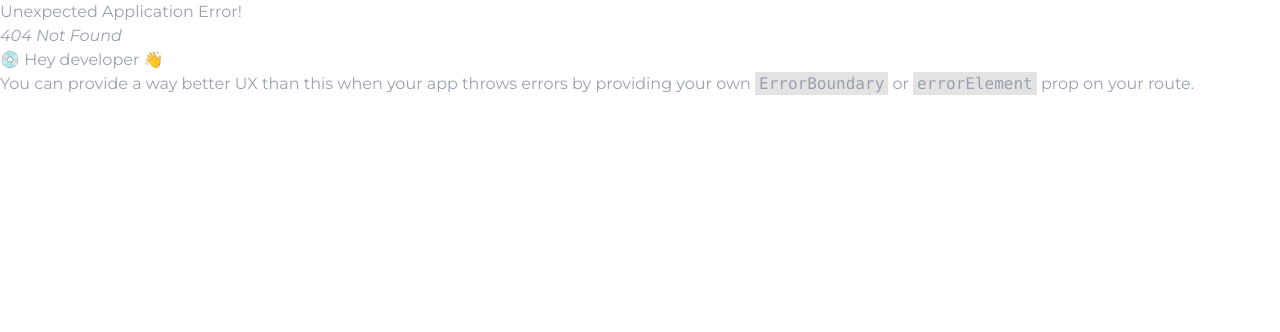
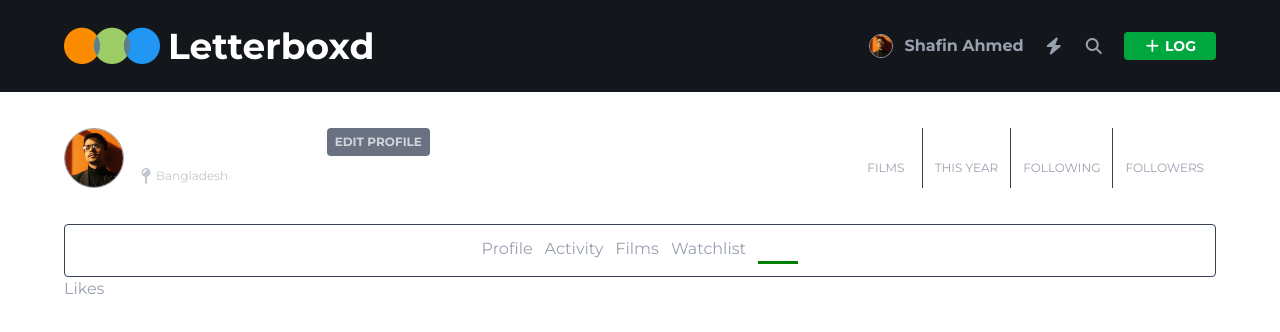
Before and after one commit to syedshafinahmed/Letterboxd, a React (Vite) app: page /likes in a window 1280 px wide. Before the commit this address had no page. Shown: the top 332 px of the page. Built offline with nearby package versions, Linux system fonts and the light colour scheme.

Commit message:
added components

```diff
--- /dev/null
+++ b/src/Components/Activity/Activity.jsx
@@ -0,0 +1,11 @@
+import React from 'react';
+
+const Activity = () => {
+    return (
+        <div className='max-w-6xl mx-auto'>
+            <p>Activity</p>
+        </div>
+    );
+};
+
+export default Activity;
--- a/src/Components/Banner/Banner.jsx
+++ b/src/Components/Banner/Banner.jsx
@@ -2,7 +2,7 @@ import React from 'react';
 import Me from '../../assets/orangme.jpg'
 const Banner = () => {
     return (
-        <div className='max-w-7xl mx-auto py-9 flex justify-between'>
+        <div className='max-w-6xl mx-auto py-9 flex justify-between'>
             <div className='flex gap-x-3'>
                 <img className='w-15 rounded-full border-1' src={Me} alt="" />
                 <div>
--- /dev/null
+++ b/src/Components/Bar/Bar.jsx
@@ -0,0 +1,18 @@
+import React from 'react';
+import { NavLink } from 'react-router';
+import '../Root/Root.css'
+const Bar = () => {
+    return (
+        <div className='border-1 border-gray-700 max-w-6xl rounded-sm mx-auto'>
+            <nav className='flex gap-x-3 py-3 justify-center'>
+                <NavLink to="profile">Profile</NavLink>
+                <NavLink to="activity">Activity</NavLink>
+                <NavLink to="films">Films</NavLink>
+                <NavLink to="watchlist">Watchlist</NavLink>
+                <NavLink to="likes">Likes</NavLink>
+            </nav>
+        </div>
+    );
+};
+
+export default Bar;
--- /dev/null
+++ b/src/Components/Films/Films.jsx
@@ -0,0 +1,11 @@
+import React from 'react';
+
+const Films = () => {
+    return (
+        <div className='max-w-6xl mx-auto'>
+            <p>Films</p>
+        </div>
+    );
+};
+
+export default Films;
--- a/src/Components/Header/Header.jsx
+++ b/src/Components/Header/Header.jsx
@@ -4,7 +4,7 @@ import Me from '../../assets/orangme.jpg'
 const Header = () => {
     return (
         <div className='bg-[#13171b]'>
-            <div className='montserrat max-w-7xl mx-auto flex justify-between'>
+            <div className='montserrat max-w-6xl mx-auto flex justify-between'>
                 <div className='flex items-center gap-x-2'>
                     <img src={Letterboxd} alt="letterboxd-logo" />
                     <p className='text-4xl font-bold text-white'>Letterboxd</p>
--- /dev/null
+++ b/src/Components/Likes/Likes.jsx
@@ -0,0 +1,11 @@
+import React from 'react';
+
+const Likes = () => {
+    return (
+        <div className='max-w-6xl mx-auto'>
+            <p>Likes</p>
+        </div>
+    );
+};
+
+export default Likes;
--- /dev/null
+++ b/src/Components/Profile/Profile.jsx
@@ -0,0 +1,11 @@
+import React from 'react';
+
+const Profile = () => {
+    return (
+        <div className='max-w-6xl mx-auto'>
+            <p>Profile</p>
+        </div>
+    );
+};
+
+export default Profile;
--- /dev/null
+++ b/src/Components/Root/Root.css
@@ -0,0 +1,4 @@
+nav a.active {
+    color: white;
+    border-bottom: 3px solid green;
+}
--- a/src/Components/Root/Root.jsx
+++ b/src/Components/Root/Root.jsx
@@ -3,12 +3,14 @@ import Header from '../Header/Header';
 
 import { Outlet } from 'react-router';
 import Banner from '../Banner/Banner';
+import Bar from '../Bar/Bar';
 
 const Root = () => {
     return (
         <div>
             <Header></Header>
             <Banner></Banner>
+            <Bar></Bar>
             <Outlet></Outlet>
         </div>
     );
--- /dev/null
+++ b/src/Components/Watchlist/Watchlist.jsx
@@ -0,0 +1,11 @@
+import React from 'react';
+
+const Watchlist = () => {
+    return (
+        <div className='max-w-6xl mx-auto'>
+            <p>Watchlist</p>
+        </div>
+    );
+};
+
+export default Watchlist;
--- a/src/main.jsx
+++ b/src/main.jsx
@@ -5,11 +5,38 @@ import App from './App.jsx'
 import { createBrowserRouter } from "react-router";
 import { RouterProvider } from "react-router/dom";
 import Root from './Components/Root/Root.jsx';
+import Profile from './Components/Profile/Profile.jsx';
+import Films from './Components/Films/Films.jsx';
+import Watchlist from './Components/Watchlist/Watchlist.jsx';
+import Activity from './Components/Activity/Activity.jsx';
+import Likes from './Components/Likes/Likes.jsx';
 
 const router = createBrowserRouter([
   {
     path: "/",
-    Component: Root
+    Component: Root,
+    children:[
+      {
+        path:"profile",
+        Component: Profile
+      },
+      {
+        path:"films",
+        Component: Films
+      },
+      {
+        path:"watchlist",
+        Component: Watchlist
+      },
+      {
+        path:"activity",
+        Component: Activity
+      },
+      {
+        path:"likes",
+        Component: Likes
+      },
+    ]
   },
 ]);
 createRoot(document.getElementById('root')).render(
```
